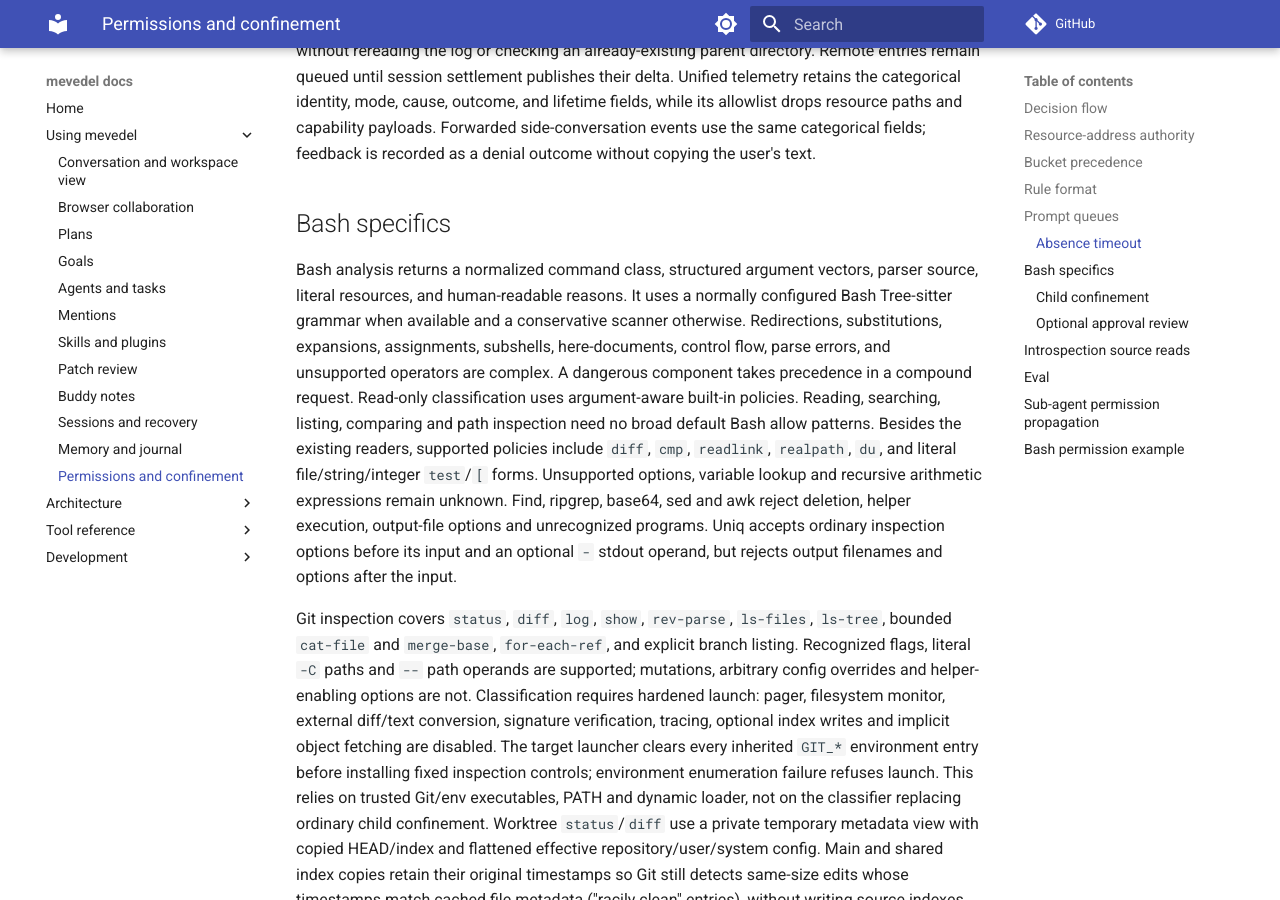
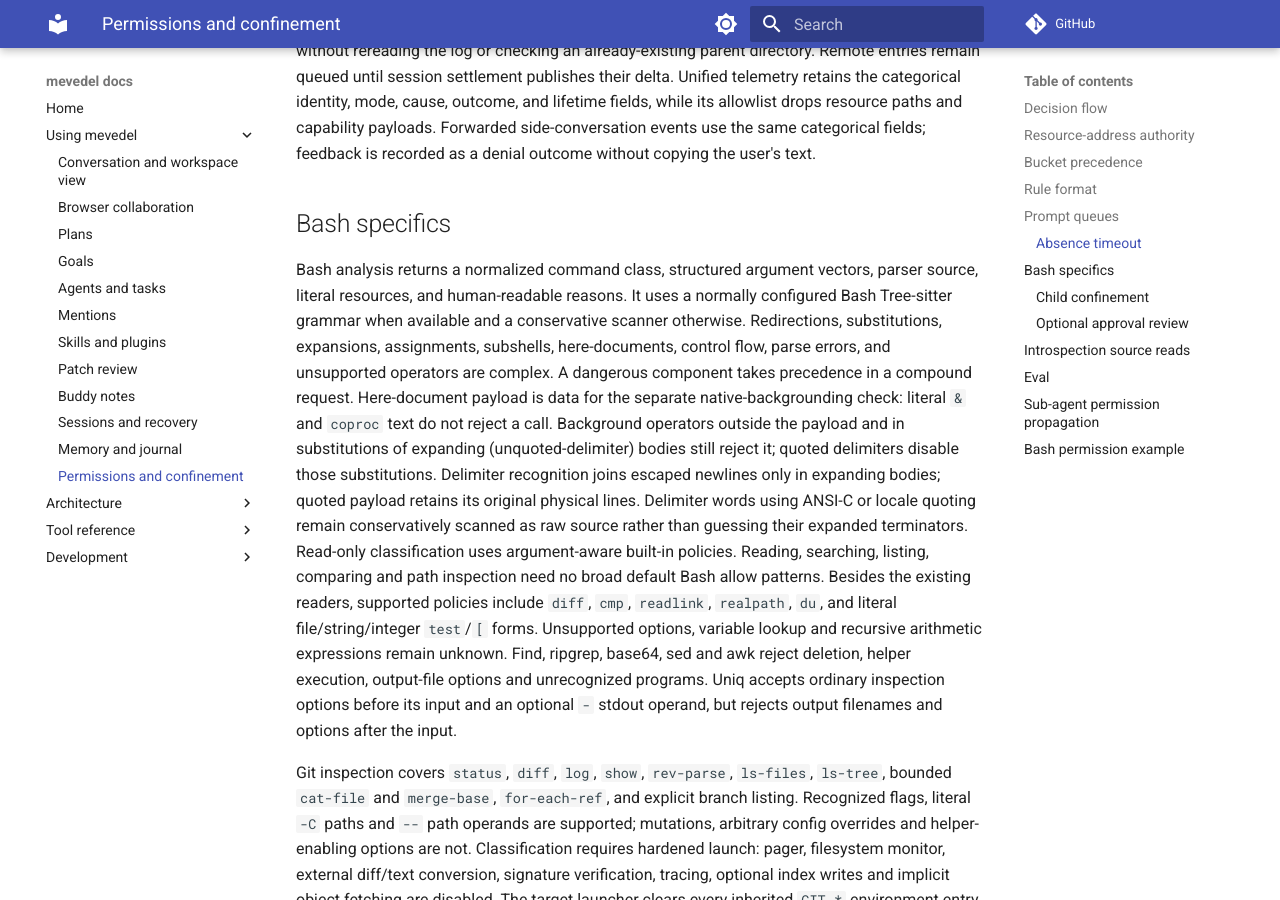
Before and after one commit to FrauH0lle/mevedel, an MkDocs documentation site: the page built from docs/permissions.md, in a window 1280 px wide and 900 px high, scrolled down 17150 px. Built offline with MkDocs 1.6.1 and Material for MkDocs 9.7.7, drawn with Linux system fonts in a browser that asks for light colours; comment, search, counter and statistics services are not loaded.

Commit message:
fix(bash): Ignore literal heredoc data in background checks
Separate here-document payload from executable shell syntax without granting read-only authority. Inspect substitutions only in expanding bodies, preserve quoted physical lines, and recognize joined unquoted terminators.

* mevedel-bash-analysis.el (mevedel-bash-analysis--substitution-bodies): Support shallow spans and continuation-split substitution openers.
(mevedel-bash-analysis--heredoc-context, mevedel-bash-analysis--background-p): Separate body data and inspect distinct executable contexts.
(mevedel-bash-analysis-analyze): Retain original bytes for the background proof when normalization changes source.

* test/test-mevedel-bash-analysis.el: Cover quoting, multiple documents, arithmetic, nested substitutions and physical-line joining.
* test/test-mevedel-tool-exec.el (mevedel-tool-exec--bash): Exercise literal payload launch with real Bash and reject expanding background work.
* docs/permissions.md: Document the background-data boundary and conservative delimiter quoting.

Validation: focused analysis/exec ERT 177/177; npx @emacs-eask/cli run script check passes strict compilation and 12586 results with zero unexpected and 40 conditional skips. git diff --check passes.

```diff
--- a/docs/permissions.md
+++ b/docs/permissions.md
@@ -754,6 +754,14 @@ normally configured Bash Tree-sitter grammar when available and a conservative
 scanner otherwise.  Redirections, substitutions, expansions, assignments,
 subshells, here-documents, control flow, parse errors, and unsupported operators
 are complex.  A dangerous component takes precedence in a compound request.
+Here-document payload is data for the separate native-backgrounding check:
+literal `&` and `coproc` text do not reject a call. Background operators outside
+the payload and in substitutions of expanding (unquoted-delimiter) bodies still
+reject it; quoted delimiters disable those substitutions.
+Delimiter recognition joins escaped newlines only in expanding bodies;
+quoted payload retains its original physical lines.
+Delimiter words using ANSI-C or locale quoting remain conservatively scanned
+as raw source rather than guessing their expanded terminators.
 Read-only classification uses argument-aware built-in policies. Reading,
 searching, listing, comparing and path inspection need no broad default Bash
 allow patterns. Besides the existing readers, supported policies include
```
Also changed, not shown: 3 other files.
